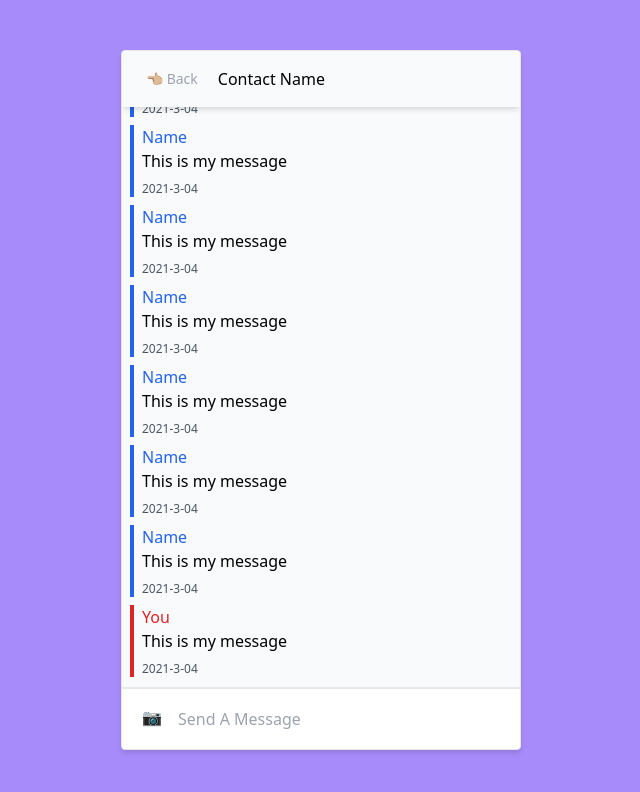
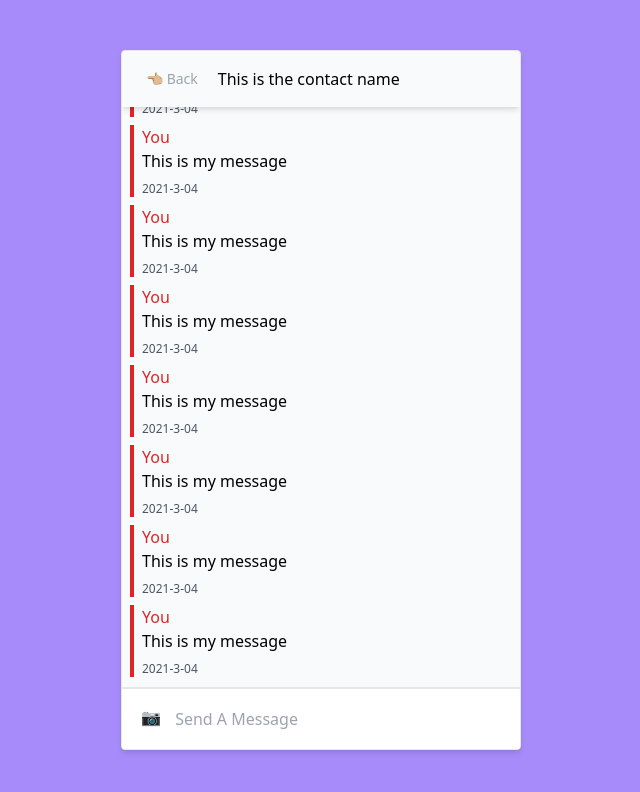
Before and after one commit to Blaise1030/chat, a Vue app: page /chat/box/1 in a window 1280 px wide. Shown: the top 792 px of the page, without its empty margins (319-959 px from the left). Built offline with nearby package versions, Linux system fonts and the light colour scheme.

Commit message:
Added scroll animations

```diff
--- a/src/modules/chat/views/Chat.view.vue
+++ b/src/modules/chat/views/Chat.view.vue
@@ -28,95 +28,24 @@
         👈🏼 Back
       </div>
     </router-link>
-    <div>Contact Name</div>
+    <div>{{ state.contactName }}</div>
   </div>
-  <div class="overflow-y-scroll h-full" id="chat-scroll">
+  <div class="overflow-y-scroll h-full" id="chat-scroll1">
     <ChatCardComponent
-      :isYou="false"
-      otherName="Name"
-      date="2021-3-04"
-      payload="This is my message"
-      type="File"
-    />
-    <ChatCardComponent
-      :isYou="true"
-      otherName="Name"
-      date="2021-3-04"
-      payload="This is my message"
-      type="File"
-    />
-    <ChatCardComponent
-      :isYou="false"
-      otherName="Name"
-      date="2021-3-04"
-      payload="This is my message"
-      type="File"
-    />
-    <ChatCardComponent
-      :isYou="false"
-      otherName="Name"
-      date="2021-3-04"
-      payload="This is my message"
-      type="File"
-    />
-    <ChatCardComponent
-      :isYou="false"
-      otherName="Name"
-      date="2021-3-04"
-      payload="This is my message"
-      type="File"
-    />
-    <ChatCardComponent
-      :isYou="false"
-      otherName="Name"
-      date="2021-3-04"
-      payload="This is my message"
-      type="File"
-    />
-    <ChatCardComponent
-      :isYou="false"
-      otherName="Name"
-      date="2021-3-04"
-      payload="This is my message"
-      type="File"
-    />
-    <ChatCardComponent
-      :isYou="false"
-      otherName="Name"
-      date="2021-3-04"
-      payload="This is my message"
-      type="File"
-    />
-    <ChatCardComponent
-      :isYou="false"
-      otherName="Name"
-      date="2021-3-04"
-      payload="This is my message"
-      type="File"
-    />
-    <ChatCardComponent
-      :isYou="true"
-      otherName="Name"
-      date="2021-3-04"
-      payload="This is my message"
-      type="File"
+      v-for="message in state.chatMessages"
+      :otherName="message.otherName"
+      :payload="message.payload"
+      :isYou="message.isYou"
+      :date="message.date"
+      :type="message.type"
+      :key="message.id"
     />
     <div class="h-10"></div>
     <div class="h-10"></div>
     <div class="h-10"></div>
   </div>
   <div
-    class="
-      sticky
-      bottom-0
-      left-0
-      w-full
-      p-4
-      z-20
-      bg-white
-      border-t-2
-      flex flex-row
-    "
+    class="sticky bottom-0 left-0 w-full p-4 bg-white border-t-2 flex flex-row"
   >
     <div
       class="
@@ -132,25 +61,152 @@
     >
       📷
     </div>
-    <input placeholder="Send A Message" class="outline-none" />
+    <input
+      placeholder="Send A Message"
+      class="outline-none w-full"
+      v-model="state.inputMessage"
+      @change="onEnter"
+    />
   </div>
 </template>
 
 <script lang="ts">
-import { defineComponent, onMounted } from "vue";
+import { defineComponent, onMounted, reactive } from "vue";
 import ChatCardComponent from "@/modules/chat/components/ChatCard.component.vue";
 
 export default defineComponent({
   components: { ChatCardComponent },
   setup() {
+    const state = reactive({
+      contactName: "This is the contact name",
+      inputMessage: "",
+      chatMessages: [
+        {
+          id: "1",
+          isYou: true,
+          otherName: "Name",
+          date: "2021-3-04",
+          payload: "This is my message",
+          type: "File",
+        },
+        {
+          id: "2",
+          isYou: true,
+          otherName: "Name",
+          date: "2021-3-04",
+          payload: "This is my message",
+          type: "File",
+        },
+        {
+          id: "3",
+          isYou: true,
+          otherName: "Name",
+          date: "2021-3-04",
+          payload: "This is my message",
+          type: "File",
+        },
+        {
+          id: "4",
+          isYou: true,
+          otherName: "Name",
+          date: "2021-3-04",
+          payload: "This is my message",
+          type: "File",
+        },
+        {
+          id: "5",
+          isYou: true,
+          otherName: "Name",
+          date: "2021-3-04",
+          payload: "This is my message",
+          type: "File",
+        },
+        {
+          id: "6",
+          isYou: true,
+          otherName: "Name",
+          date: "2021-3-04",
+          payload: "This is my message",
+          type: "File",
+        },
+        {
+          id: "7",
+          isYou: true,
+          otherName: "Name",
+          date: "2021-3-04",
+          payload: "This is my message",
+          type: "File",
+        },
+        {
+          id: "8",
+          isYou: true,
+          otherName: "Name",
+          date: "2021-3-04",
+          payload: "This is my message",
+          type: "File",
+        },
+        {
+          id: "9",
+          isYou: true,
+          otherName: "Name",
+          date: "2021-3-04",
+          payload: "This is my message",
+          type: "File",
+        },
+        {
+          id: "10",
+          isYou: true,
+          otherName: "Name",
+          date: "2021-3-04",
+          payload: "This is my message",
+          type: "File",
+        },
+        {
+          id: "11",
+          isYou: true,
+          otherName: "Name",
+          date: "2021-3-04",
+          payload: "This is my message",
+          type: "File",
+        },
+        {
+          id: "12",
+          isYou: true,
+          otherName: "Name",
+          date: "2021-3-04",
+          payload: "This is my message",
+          type: "File",
+        },
+      ],
+    });
     onMounted(() => {
-      scrollToBottom();
+      scrollToBottom(false);
     });
-    const scrollToBottom = () => {
-      const chatScroll = document.getElementById("chat-scroll");
-      chatScroll?.scrollTo(0, chatScroll?.scrollHeight || 0);
+    const scrollToBottom = (animate: boolean) => {
+      const chatScroll1 = document.getElementById("chat-scroll1");
+      animate
+        ? chatScroll1?.scrollBy({
+            top: chatScroll1.scrollHeight,
+            behavior: "smooth",
+          })
+        : chatScroll1?.scrollTo(0, chatScroll1.scrollHeight);
     };
-    return {};
+    const onEnter = () => {
+      scrollToBottom(true);
+      state.chatMessages.push({
+        payload: state.inputMessage,
+        date: "2021-3-04",
+        otherName: "Name",
+        type: "File",
+        isYou: false,
+        id: "3",
+      });
+      state.inputMessage = "";
+    };
+    return {
+      onEnter,
+      state,
+    };
   },
 });
 </script>
```
